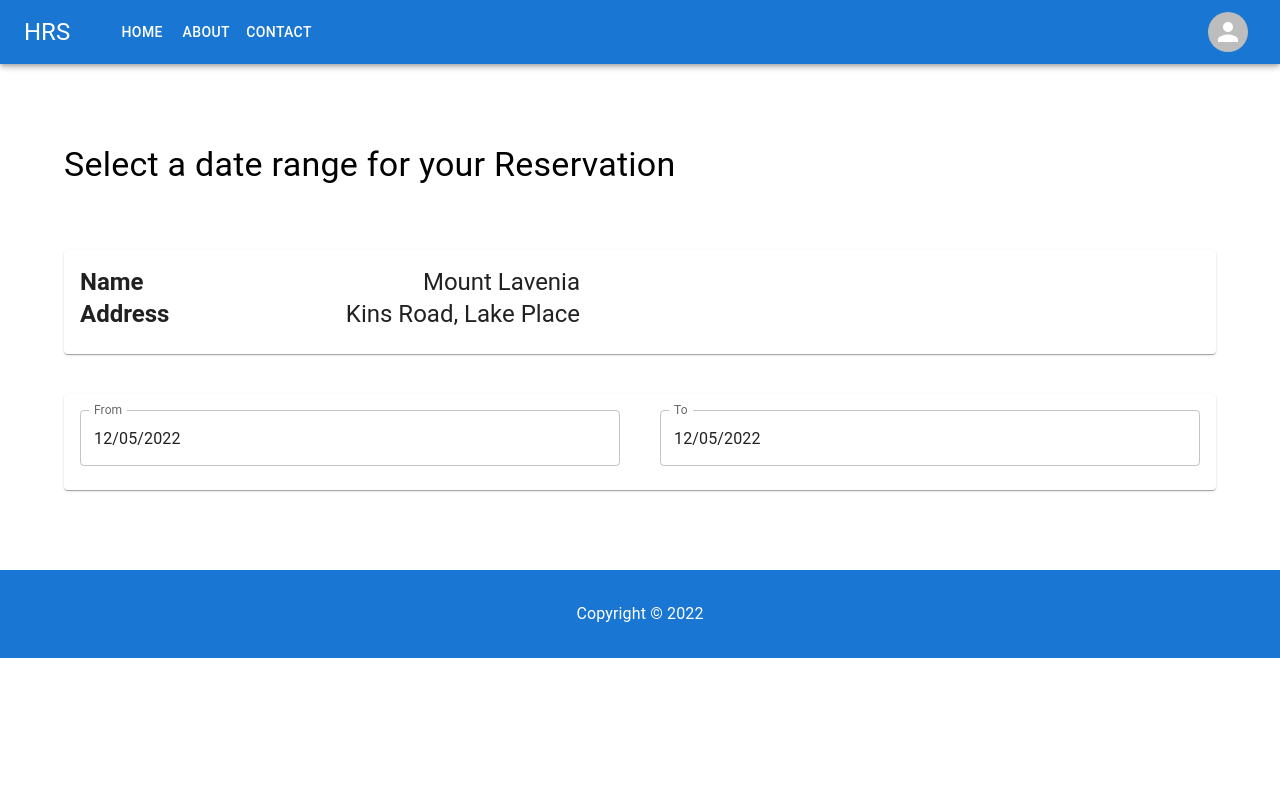
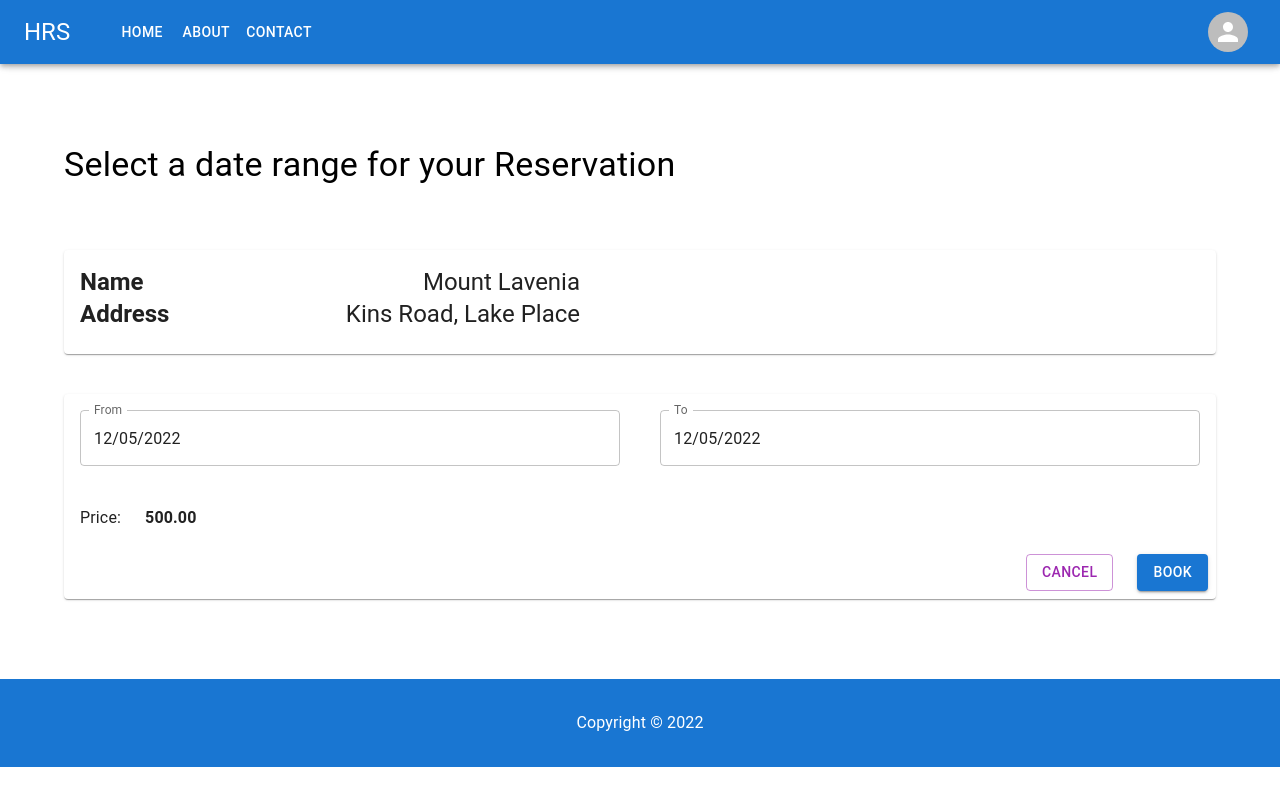
Before and after one commit to LassazVegaz/Hotel-Reservation-System, a React (Create React App) app in the folder frontend/: page / in a window 1280 px wide. Built offline with nearby package versions, Linux system fonts and the light colour scheme.

Commit message:
booking form buttons

```diff
--- a/frontend/src/pages/BookingPage/BookingForm.tsx
+++ b/frontend/src/pages/BookingPage/BookingForm.tsx
@@ -1,5 +1,13 @@
 import styled from "@emotion/styled";
-import { TextField, Box, Card, CardContent } from "@mui/material";
+import {
+	TextField,
+	Box,
+	Card,
+	CardContent,
+	Typography,
+	CardActions,
+	Button,
+} from "@mui/material";
 import { DatePicker } from "@mui/x-date-pickers";
 import moment from "moment";
 import { useState } from "react";
@@ -22,12 +30,11 @@ export const BookingForm = () => {
 	return (
 		<Box component="form" mt={5}>
 			<Card>
-				<CardContent
-					sx={{
-						display: "flex",
-						justifyContent: "space-evenly",
-						columnGap: 5,
-					}}
+				<CardContent>
+					<Box
+						display="flex"
+						justifyContent="space-evenly"
+						columnGap={5}
 					>
 						<DatePicker
 							inputFormat="DD/MM/YYYY"
@@ -44,10 +51,39 @@ export const BookingForm = () => {
 							label="To"
 							minDate={moment()}
 							value={from.toDate}
-						onChange={(date) => setFrom({ ...from, toDate: date })}
+							onChange={(date) =>
+								setFrom({ ...from, toDate: date })
+							}
 							renderInput={(props) => <DateControl {...props} />}
 						/>
+					</Box>
+
+					<Box mt={5} display="flex">
+						<Typography>Price:</Typography>
+						<Typography ml={3} fontWeight="bold">
+							500.00
+						</Typography>
+					</Box>
 				</CardContent>
+
+				<CardActions
+					sx={{
+						justifyContent: "flex-end",
+					}}
+				>
+					<Button
+						variant="outlined"
+						color="secondary"
+						sx={{
+							mr: 2,
+						}}
+					>
+						Cancel
+					</Button>
+					<Button variant="contained" color="primary">
+						Book
+					</Button>
+				</CardActions>
 			</Card>
 		</Box>
 	);
```
Lines whose indentation alone changed are shown as unchanged.
